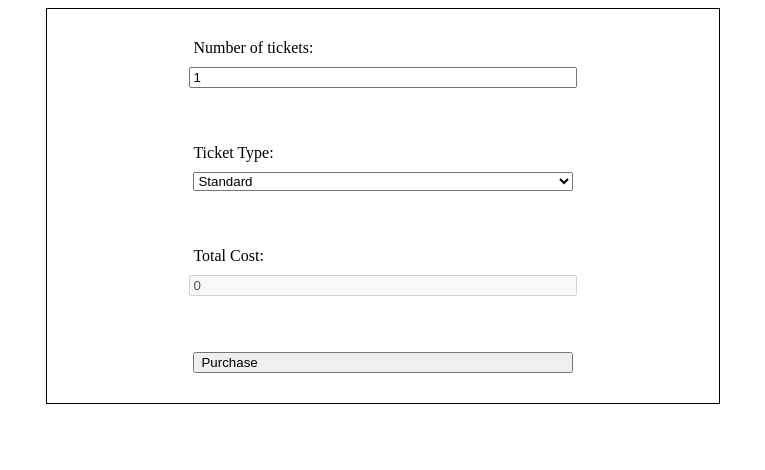
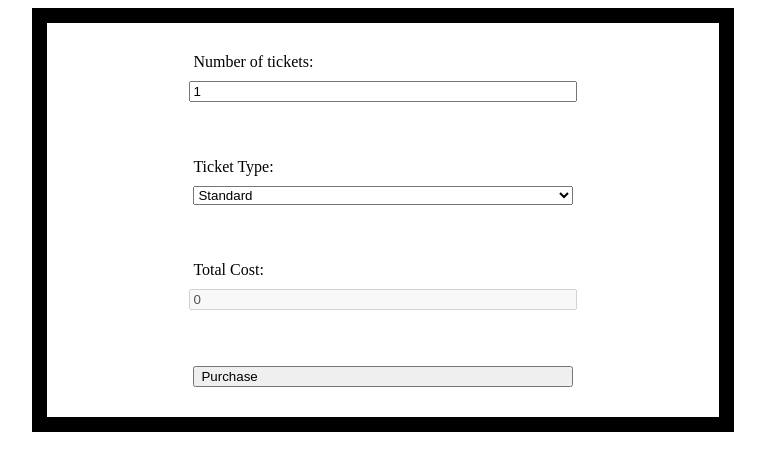
Before and after one commit to Sergiom01/ticketdemo, a plain HTML site: page index.html in a window 1280 px wide. Shown: the whole page, without its empty margins (257-1022 px from the left). Drawn offline with Linux system fonts and the light colour scheme.

Commit message:
Update style.css

```diff
--- a/style.css
+++ b/style.css
@@ -3,7 +3,7 @@
   margin: 0 auto;
   text-align: center;
   padding: 20px;
-  border: 1px solid black;
+  border: 15px solid black;
 }
 
 label, input, select {
```
